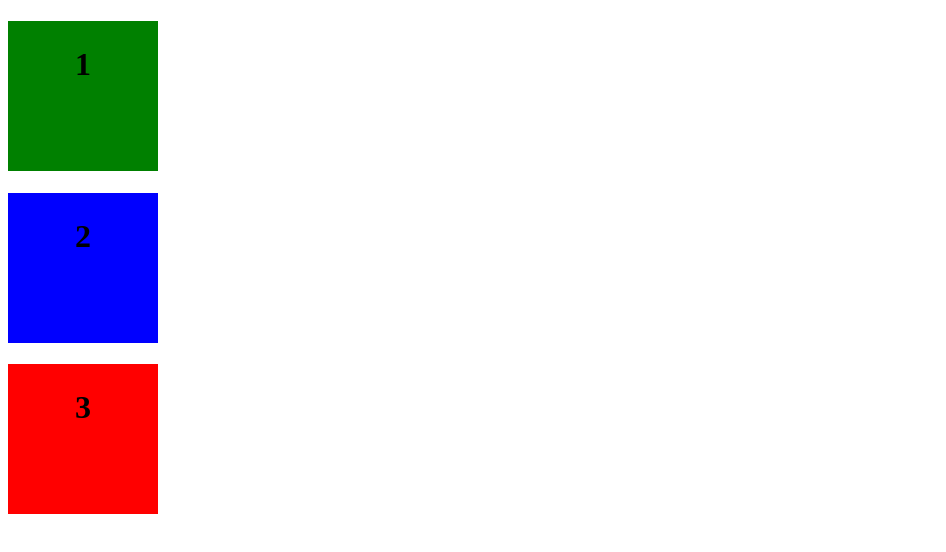
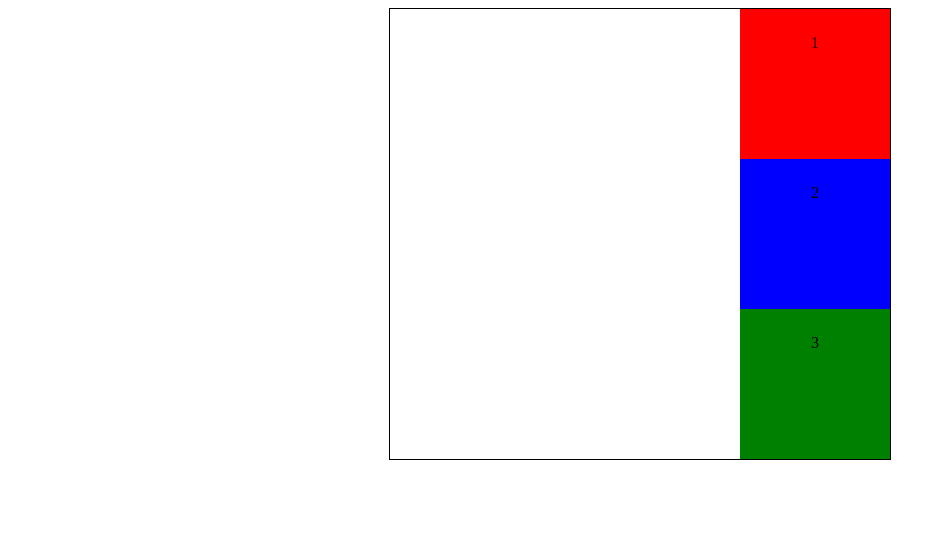
Before and after one commit to FrancoGorena/figuras, a plain HTML site: page index.html in a window 1280 px wide. Shown: the whole page, without its empty margins (0-946 px from the left). Drawn offline with Linux system fonts and the light colour scheme.

Commit message:
¨colors¨

```diff
--- a/index.html
+++ b/index.html
@@ -7,9 +7,12 @@
 	<link rel="stylesheet" type="text/css" href="styles.css">
 </head>
 <body>
-<h1 class="contenedor"></h1>
-<h1 class="verde">1</h1>
-<h1 class="azul">2</h1>
-<h1 class="rojo">3</h1>
+<div class="contenedor">
+<div class="rojo">1</div>
+<div class="azul">2</div>
+<div class="verde">3</div>
+
+</div>
+
 </body>
 </html>
--- a/styles.css
+++ b/styles.css
@@ -1,5 +1,10 @@
 .contenedor {
-	background-size: 15px;
+	width: 500px;
+	display: flex;
+	border: 1px solid #000;
+	align-items: end;
+	flex-direction: column;
+	margin: auto;
 }
 
 .verde {
```
